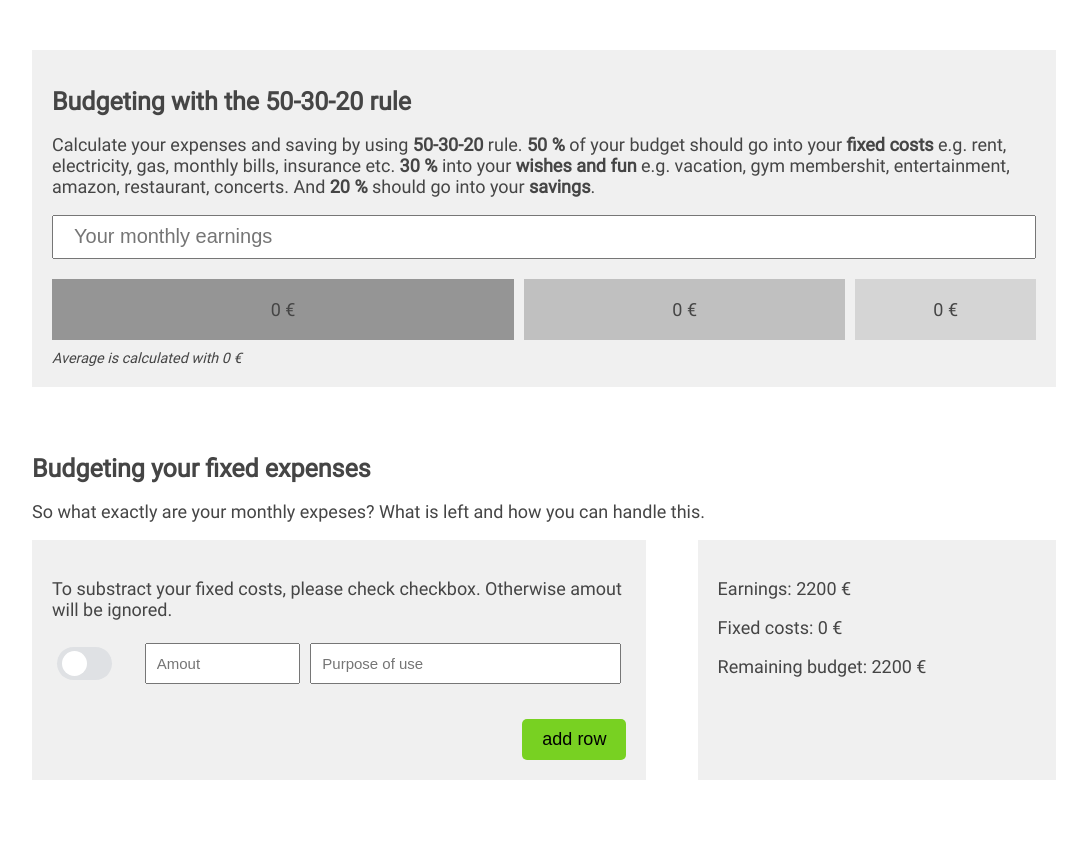
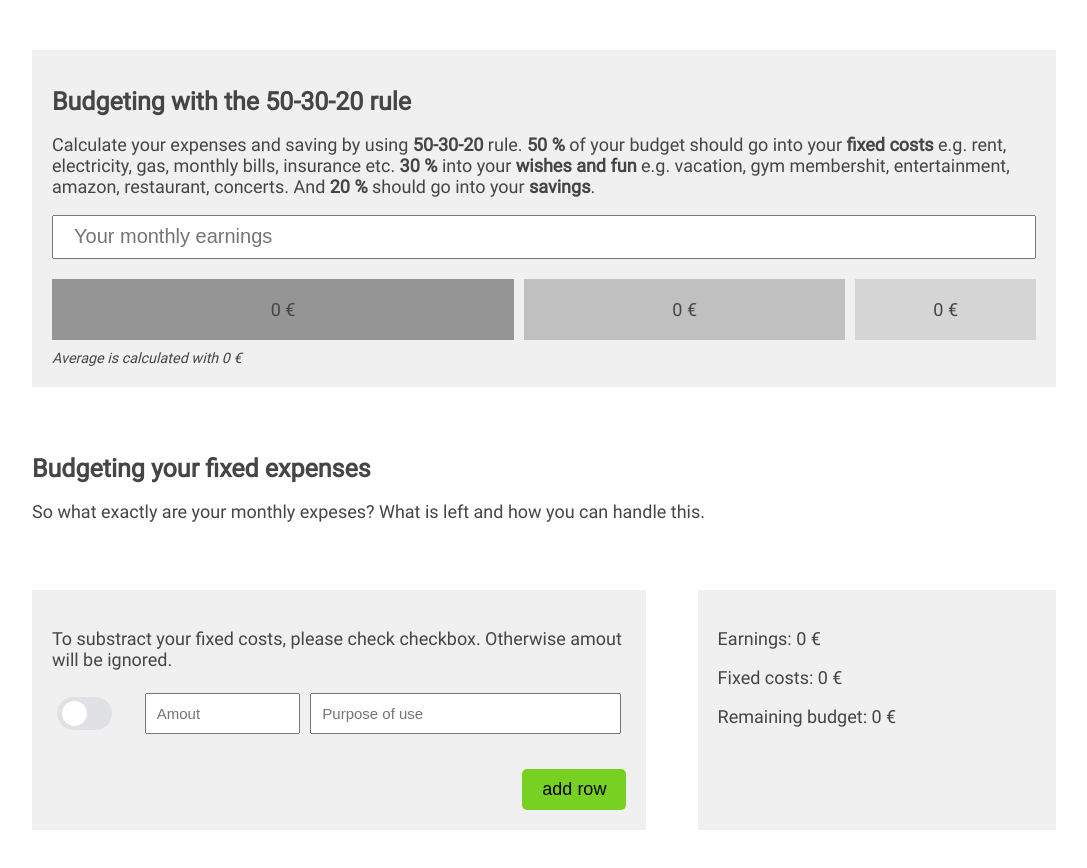
Before and after one commit to catlee1212/finance.manager, a React (Create React App) app: page / in a window 1280 px wide. Shown: the top 868 px of the page, without its empty margins (96-1183 px from the left). Before the commit the page ends 800 px from the top, so only its background shows below. Built offline with nearby package versions, Linux system fonts and the light colour scheme.

Commit message:
Shuffle html structure a bit.

```diff
--- a/src/BudgetingComponent.tsx
+++ b/src/BudgetingComponent.tsx
@@ -31,7 +31,7 @@ export default class BudgetingComponent extends React.Component<Record<string, n
   constructor(props = {}) {
     super(props);
     this.state = {
-      budget: { budgetValue: 2200, fiftyPercent: 0, thirtyPercent: 0, twentyPercent: 0 },
+      budget: { budgetValue: 0, fiftyPercent: 0, thirtyPercent: 0, twentyPercent: 0 },
       fixedCostRow: [<RowComponent key={0} idx={0} setValueInParent={this.arrayOfChangedValues.bind(this)} />],
       rowValues: [{ idx: 0, expense: 0, checkBoxFlag: false }],
       flagCheckbox: false
@@ -63,6 +63,7 @@ export default class BudgetingComponent extends React.Component<Record<string, n
           <h1>Budgeting your fixed expenses</h1>
           <p>So what exactly are your monthly expeses? What is left and how you can handle this.</p>
         </div>
+        <div className="row">
           <div className="halfRowWrapper container">
             <div className="halfRow">
               <p>To substract your fixed costs, please check checkbox. Otherwise amout will be ignored.</p>
@@ -75,6 +76,7 @@ export default class BudgetingComponent extends React.Component<Record<string, n
               <p>Earnings: {this.state.budget.budgetValue} €</p>
               <p>Fixed costs: {calculateBudget(this.state.rowValues, this.state.budget.budgetValue).sumExpenses} €</p>
               <p>Remaining budget: {calculateBudget(this.state.rowValues, this.state.budget.budgetValue).budgetLeft} €</p>
+            </div>
           </div>
         </div>
       </div>
```
Lines whose indentation alone changed are shown as unchanged.
